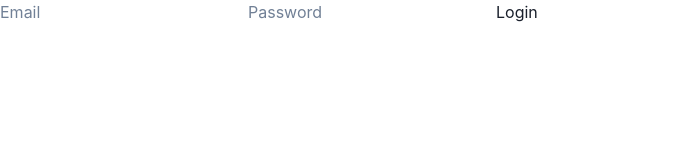
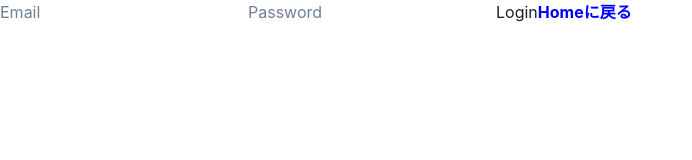
Before and after one commit to yasu2122yasu/life-sim-go, a React (Create React App) app in the folder spa/reactapp/: page /user/login in a window 1280 px wide. Shown: the top 160 px of the page, without its empty margins (0-692 px from the left). Built offline with nearby package versions, Linux system fonts and the light colour scheme; no server answers.

Commit message:
make pull requeset

```diff
--- a/spa/reactapp/src/pages/TopPage.tsx
+++ b/spa/reactapp/src/pages/TopPage.tsx
@@ -12,7 +12,7 @@ export const TopPage: React.FC = () => {
       <br />
       <Link to="/user/register">UserRegister</Link>
       {/* 個別ログインユーザーのみアクセス可能 */}
-      <Link to="/user/user-auth">ログイン済みユーザーのみアクセス可能</Link>
+      <Link to="/verify">ログイン済みユーザーのみアクセス可能</Link>
     </div>
   );
 };
--- a/spa/reactapp/src/pages/UserDetail.tsx
+++ b/spa/reactapp/src/pages/UserDetail.tsx
@@ -1,8 +1,19 @@
+import { Link } from 'react-router-dom';
+
 export const UserDetail = () => {
+  // CSSを記述する
+  const textStyle = {
+    color: 'blue',
+    fontWeight: 'bold',
+  };
+
   return (
     <div>
       <h1>User Details</h1>
       <p>User ID: </p>
+      <Link to="/" style={textStyle}>
+        Homeに戻る
+      </Link>
     </div>
   );
 };
--- a/spa/reactapp/src/pages/UserIndex.tsx
+++ b/spa/reactapp/src/pages/UserIndex.tsx
@@ -13,6 +13,12 @@ interface UserData {
 }
 
 export const UserIndex = () => {
+  // CSSを記述する
+  const textStyle = {
+    color: 'blue',
+    fontWeight: 'bold',
+  };
+
   const [userData, setUserData] = useState<UserData[]>([]); // ユーザーデータの配列
 
   useEffect(() => {
@@ -42,6 +48,9 @@ export const UserIndex = () => {
           <p>Updated At: {user.UpdatedAt}</p>
         </div>
       ))}
+      <Link to="/" style={textStyle}>
+        Homeに戻る
+      </Link>
     </div>
   );
 };
--- a/spa/reactapp/src/pages/UserLogin.jsx
+++ b/spa/reactapp/src/pages/UserLogin.jsx
@@ -1,9 +1,15 @@
 import React, { useState, useEffect } from 'react';
-import { useNavigate } from 'react-router-dom';
+import { Link, useNavigate } from 'react-router-dom';
 import axios from 'axios';
 import { useAuth } from '../AuthContext';
 
 export const UserLogin = () => {
+  // CSSを記述する
+  const textStyle = {
+    color: 'blue',
+    fontWeight: 'bold',
+  };
+
   const [email, setEmail] = useState('');
   const [password, setPassword] = useState('');
   const [authToken, setAuthToken] = useState('');
@@ -14,20 +20,20 @@ export const UserLogin = () => {
   const handleLogin = async () => {
     try {
       const response = await axios.post('http://localhost:8080/login', { email, password });
+      console.log(response.data);
       setAuthToken(response.data.token); // 仮定：response.dataにauthTokenが含まれている
-      console.log(authToken);
 
       if (response.data) {
         updateToken(response.data.token);
         alert('Login Success!');
-        navigate('/user/user-auth');
+        navigate('/verify');
       } else {
         alert('Login Failed!');
         navigate('/users');
       }
     } catch (error) {
       console.error('Error fetching data: ', error);
-      navigate('/login');
+      //   navigate('/login');
     }
   };
 
@@ -36,6 +42,9 @@ export const UserLogin = () => {
       <input type="text" placeholder="Email" value={email} onChange={(e) => setEmail(e.target.value)} />
       <input type="password" placeholder="Password" value={password} onChange={(e) => setPassword(e.target.value)} />
       <button onClick={handleLogin}>Login</button>
+      <Link to="/" style={textStyle}>
+        Homeに戻る
+      </Link>
     </div>
   );
 };
--- a/spa/reactapp/src/pages/UserRegister.tsx
+++ b/spa/reactapp/src/pages/UserRegister.tsx
@@ -1,8 +1,14 @@
 import React, { useState, useEffect } from 'react';
-import { useNavigate } from 'react-router-dom';
+import { Link, useNavigate } from 'react-router-dom';
 import axios from 'axios';
 
 export const UserRegister = () => {
+  // CSSを記述する
+  const textStyle = {
+    color: 'blue',
+    fontWeight: 'bold',
+  };
+
   const [email, setEmail] = useState('');
   const [password, setPassword] = useState('');
   const navigate = useNavigate();
@@ -23,6 +29,9 @@ export const UserRegister = () => {
       <input type="text" placeholder="Email" value={email} onChange={(e) => setEmail(e.target.value)} />
       <input type="password" placeholder="Password" value={password} onChange={(e) => setPassword(e.target.value)} />
       <button onClick={handleRegister}>ユーザーを登録!</button>
+      <Link to="/" style={textStyle}>
+        Homeに戻る
+      </Link>
     </div>
   );
 };
--- a/spa/reactapp/src/router/Router.tsx
+++ b/spa/reactapp/src/router/Router.tsx
@@ -17,7 +17,6 @@ export const Router: React.FC = () => {
       try {
         const response = await axios.post('http://localhost:8080/user/user-auth', { token: authToken });
         alert(response.data.authStatus);
-        alert('一時停止');
         setAuthStatus(response.data.authStatus); // 仮定：レスポンスにauthStatusが含まれている
       } catch (error) {
         console.error('Error fetching data: ', error);
@@ -36,7 +35,7 @@ export const Router: React.FC = () => {
         <Route path="/user/:userId" element={<UserDetail />} />
         <Route path="/user/login" element={<UserLogin />} />
         <Route path="/user/register" element={<UserRegister />} />
-        <Route path="/user/user-auth" element={authStatus ? <UserDetail /> : <Navigate to="/user/index" />} />
+        <Route path="/verify" element={<UserDetail />} />
       </Routes>
     </AuthProvider>
   );
```
Also changed, not shown: spa/reactapp/src/pages/AfterLogin.js (+8 -0 lines), spa/reactapp/src/pages/ProtectedPage.tsx (+10 -0 lines), 1 other file (tests, documents, lock files or other folders).
